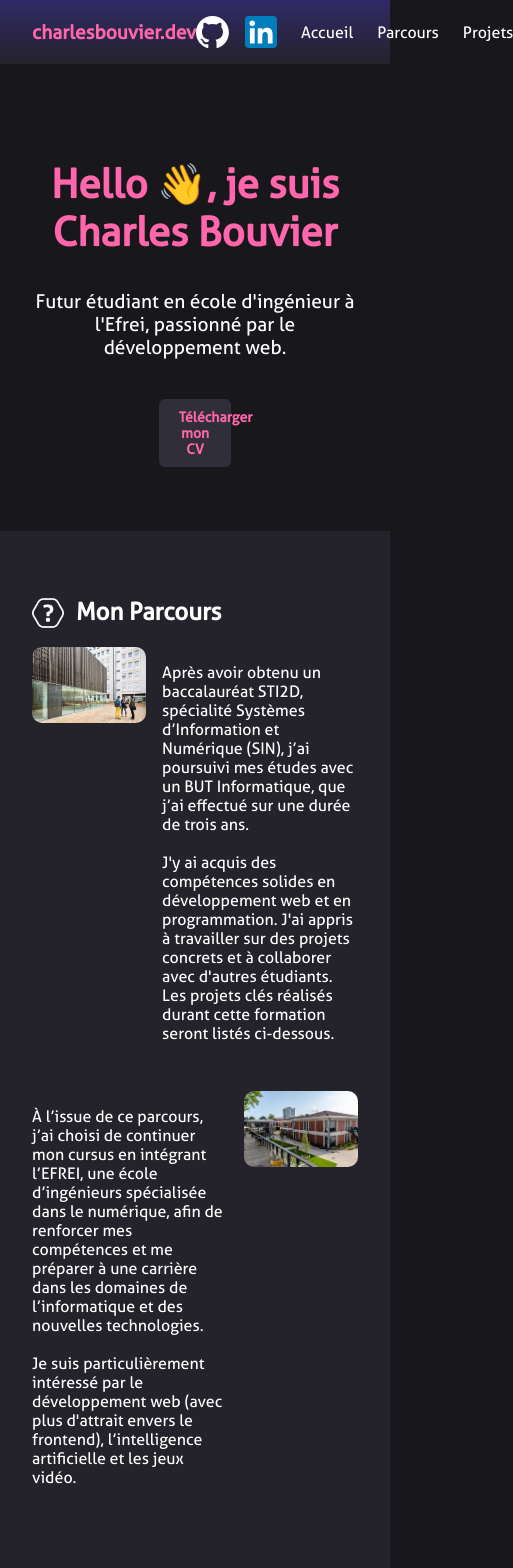
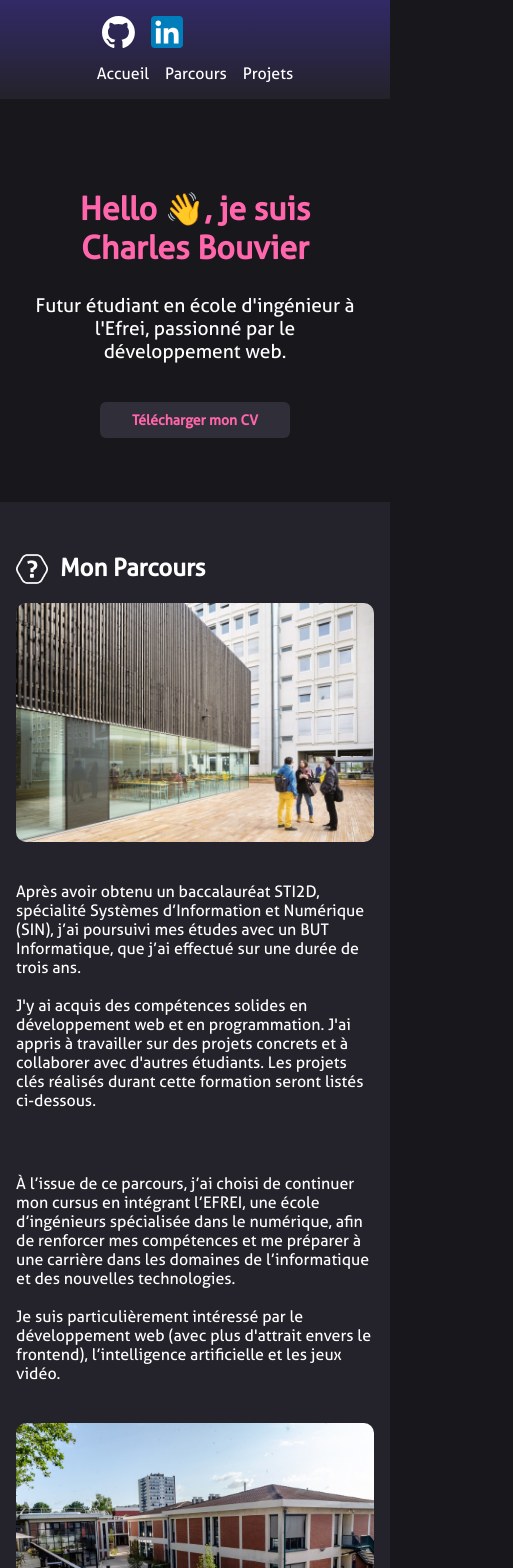
Before and after one commit to lignix/lignix.github.io, a React (Vite) app: page / in a window 390 px wide. Shown: the top 1568 px of the page, 513 px wide, since content can reach past the window. Built offline with nearby package versions, Linux system fonts and the light colour scheme.

Commit message:
Feat : add mobile responsivity

```diff
--- a/src/style.css
+++ b/src/style.css
@@ -96,7 +96,7 @@ img.photo:hover {
 }
 
 .btn-cv {
-  width: 10%;
+  width: 150px;
   background-color: var(--card-bg);
   border-radius: 6px;
   text-decoration: none;
@@ -210,3 +210,64 @@ img.photo:hover {
   width: auto;
   vertical-align: middle;
 }
+
+
+/* ========================== */
+/* === STYLES RESPONSIVES === */
+/* ========================== */
+
+@media (max-width: 768px) {
+
+  /* --- Header & Navigation --- */
+  header {
+    flex-direction: column;
+    gap: 1rem;
+    padding: 1rem;
+    position: static;
+  }
+
+  .logo {
+    display: none;
+  }
+
+  nav {
+    display: flex;
+    justify-content: center;
+    gap: 1rem;
+    margin-left: 0;
+    width: 100%;
+  }
+
+  nav a {
+    margin-left: 0;
+  }
+
+  .section {
+    padding: 2rem 1rem;
+  }
+
+  .hero h1 {
+    font-size: 2rem;
+  }
+
+  .about-container {
+    flex-direction: column;
+    gap: 1.5rem;
+  }
+
+  .about-container img,
+  .about-container p {
+    width: 100% !important;
+  }
+
+  .project-grid {
+    grid-template-columns: 1fr;
+    gap: 1.5rem;
+  }
+
+  footer {
+    flex-direction: column;
+    gap: 1rem;
+    text-align: center;
+  }
+}
```
